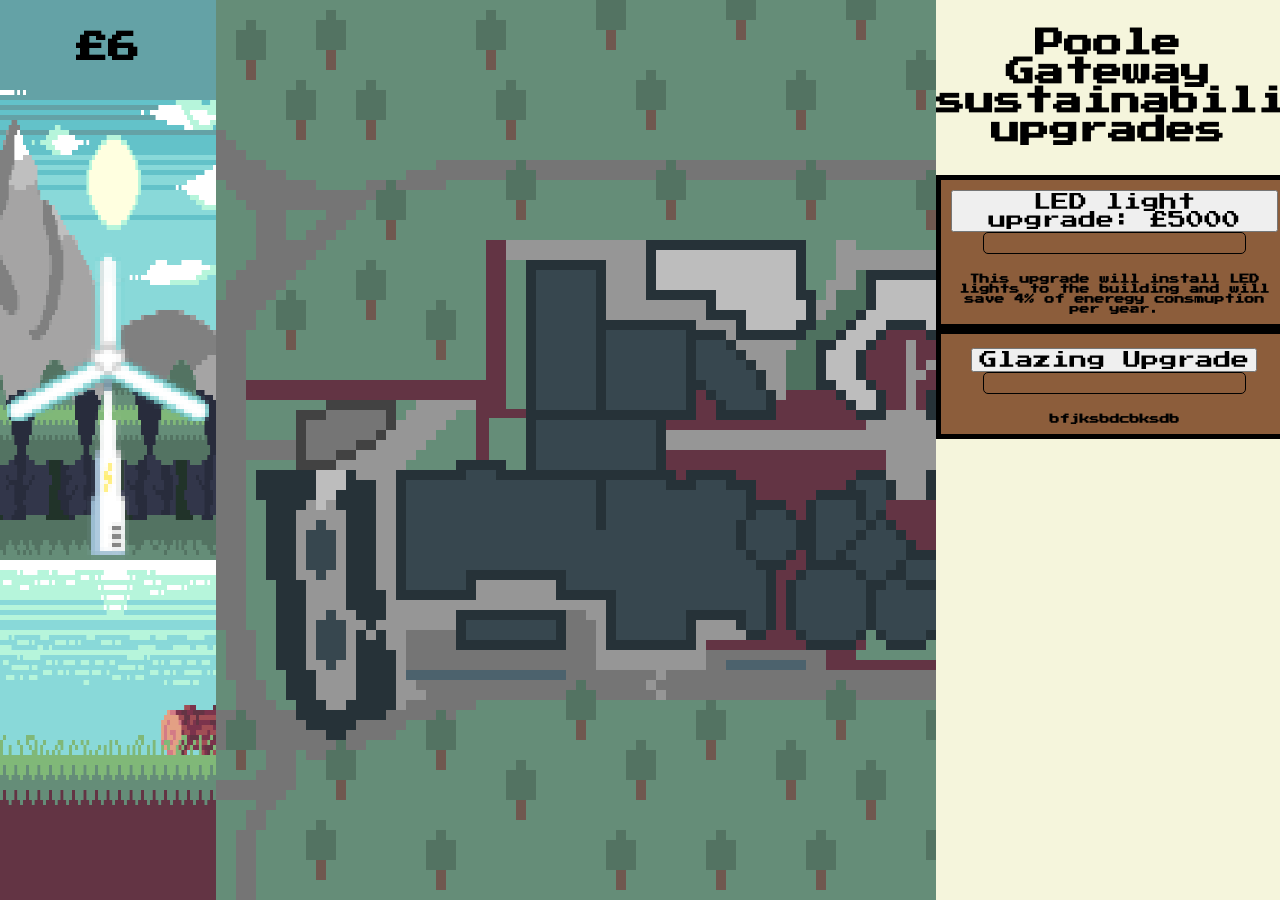
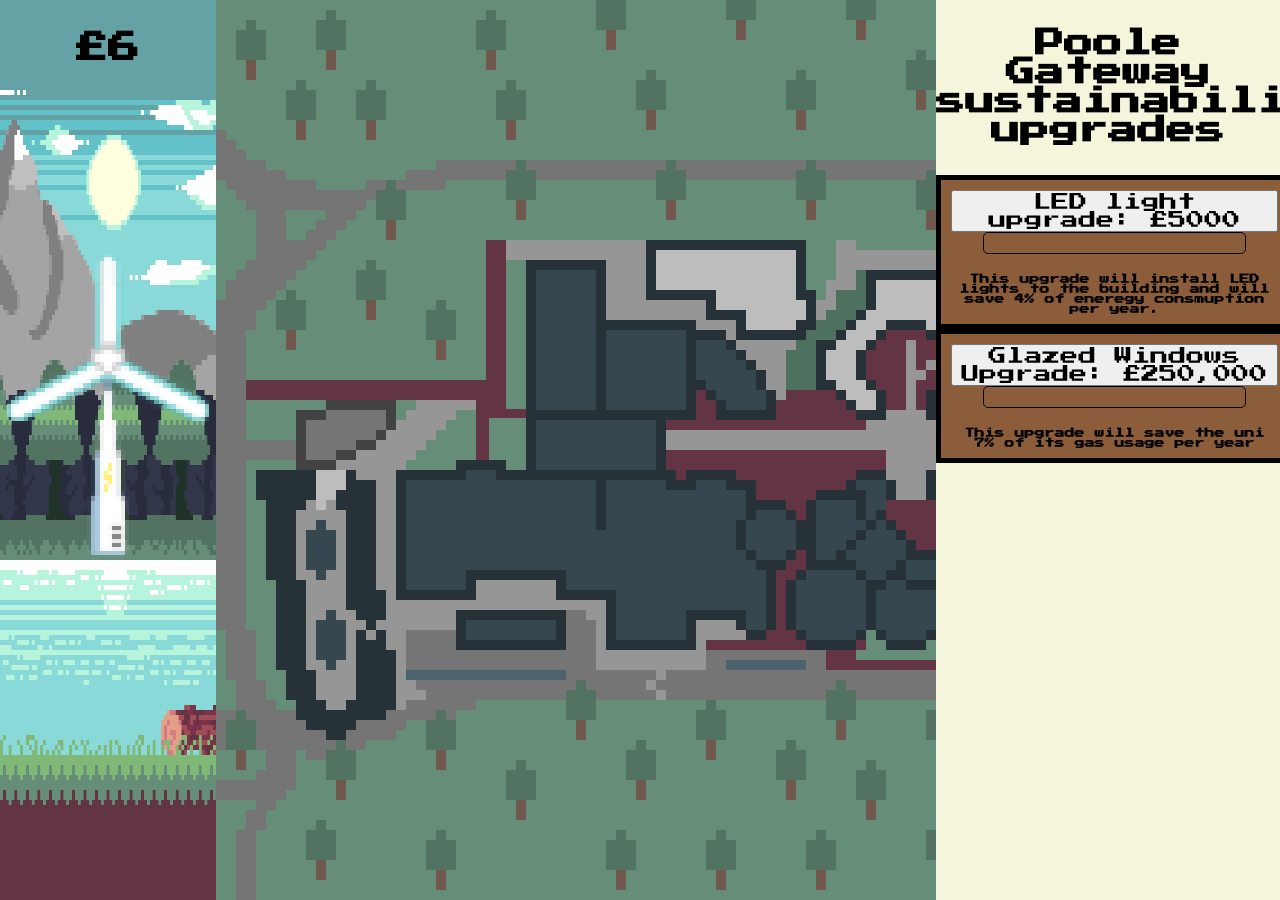
Before and after one commit to B-Turner5/BU-ECOClicker, a Flask app: page / in a window 1280 px wide. Run offline with Flask 3, Linux system fonts and the light colour scheme.

Commit message:
added a propepr upgrade message to the second upgrade

```diff
--- a/templates/index.html
+++ b/templates/index.html
@@ -42,11 +42,11 @@
                 </div>
 
                 <div id="upgrade-box">
-                    <button id="upgrade" name="Glazing-upgrade" onclick="GlazingUpgrade()">Glazing Upgrade</button>
+                    <button id="upgrade" name="Glazing-upgrade" onclick="GlazingUpgrade()">Glazed Windows Upgrade: £250,000</button>
                     <div class="progress-bar2">
                     <div id="progress2" class="progress"></div>
                 </div>
-                <h1 name="bio" id="bio">bfjksbdcbksdb</h1>
+                <h1 name="bio" id="bio">This upgrade will save the uni 7% of its gas usage per year</h1>
             </div>
             </article>
 
```
